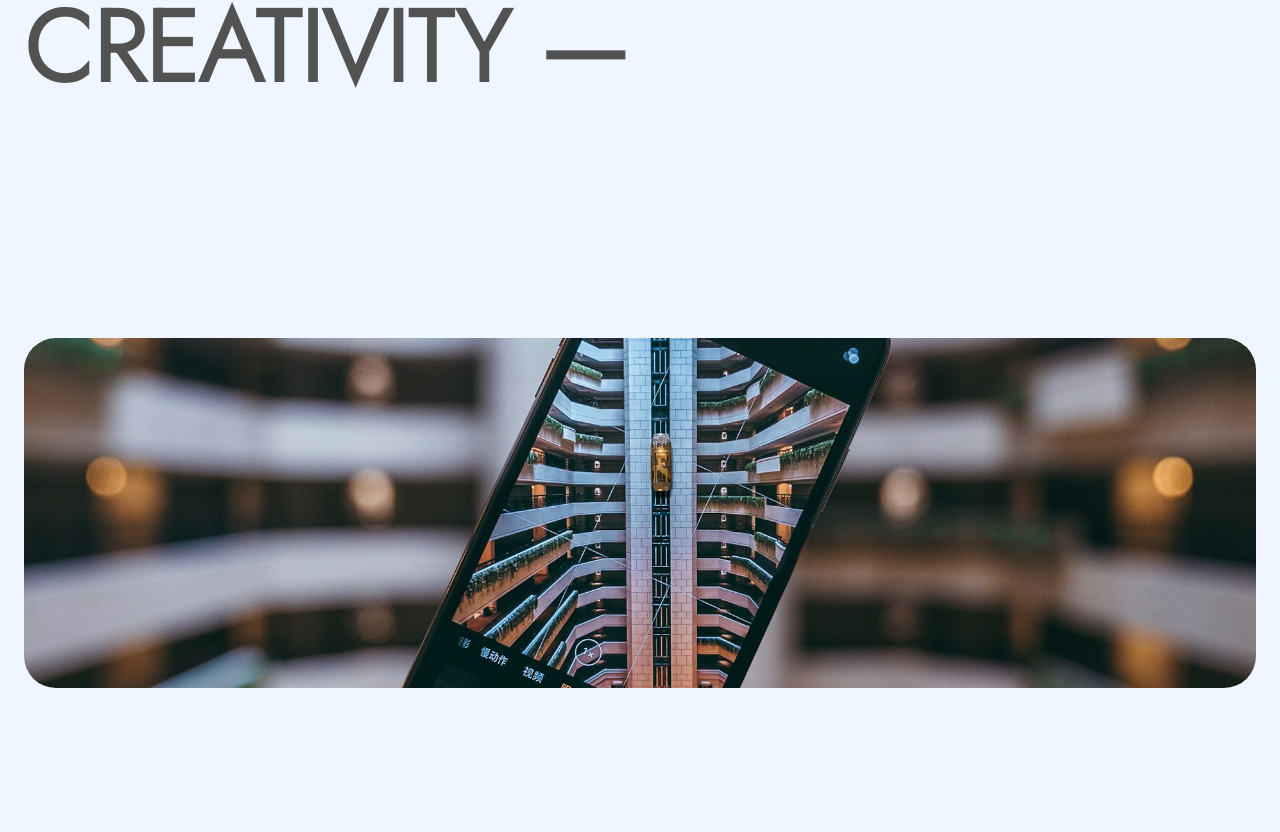
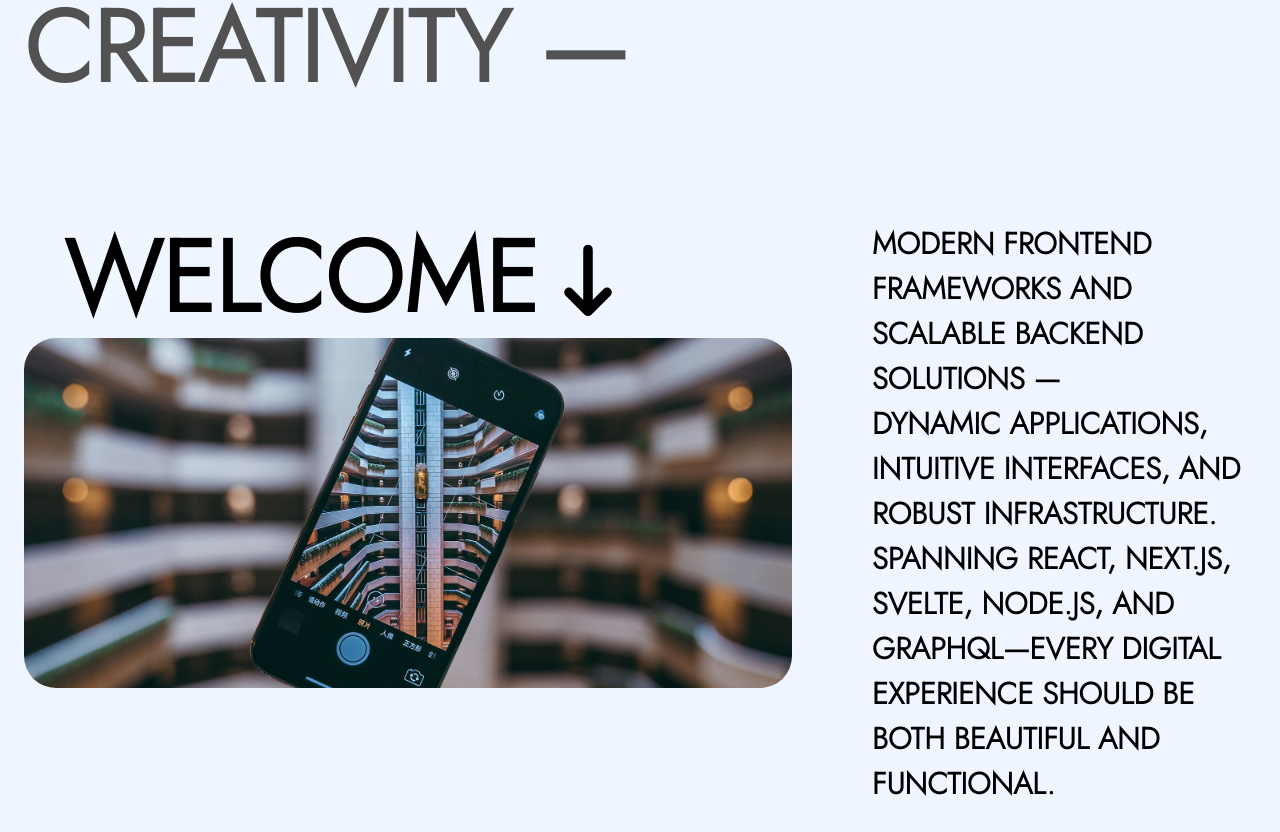
Before and after one commit to jlilienthal95/JLDevWorks, a SvelteKit app: page / in a window 1280 px wide. Shown: the part 1988-2820 px from the top of the page. Built offline with nearby package versions, Linux system fonts and the light colour scheme.

Commit message:
significant styling of section 3

```diff
--- a/package.json
+++ b/package.json
@@ -16,6 +16,7 @@
 	"devDependencies": {
 		"@eslint/compat": "^1.2.5",
 		"@eslint/js": "^9.18.0",
+		"@iconify-json/system-uicons": "^1.2.2",
 		"@sveltejs/adapter-auto": "^4.0.0",
 		"@sveltejs/kit": "^2.16.0",
 		"@sveltejs/vite-plugin-svelte": "^5.0.0",
--- a/src/app.css
+++ b/src/app.css
@@ -28,6 +28,20 @@ body {
   100% {transform: rotate(0deg);}
 }
 
+@keyframes spring-wiggle {
+  0% { transform: rotate(0deg); }
+  10% { transform: rotate(10deg); }
+  20% { transform: rotate(-8deg); }
+  30% { transform: rotate(6deg); }
+  40% { transform: rotate(-4deg); }
+  50% { transform: rotate(2deg); }
+  60% { transform: rotate(-1deg); }
+  70% { transform: rotate(0.5deg); }
+  80% { transform: rotate(-0.2deg); }
+  90% { transform: rotate(0.1deg); }
+  100% { transform: rotate(0deg); }
+}
+
 
 .animate-wiggle {
 animation: wiggle 0.5s infinite ease-in-out;
@@ -40,3 +54,7 @@ animation: wiggle 0.5s infinite ease-in-out;
 .animate-wiggle-twice {
   animation: wiggleSm 0.5s 2 ease-in-out;
 }
+
+.animate-spring {
+  animation:  spring-wiggle 0.5s 1 ease-in-out;
+}
--- a/src/routes/+page.svelte
+++ b/src/routes/+page.svelte
@@ -4,7 +4,7 @@
 
     const lgTextCont = "md:w-2/3 w-full"
     const lgTextClass = "text-[50px] sm:text-[60px] md:text-[75px] xl:text-[100px]"
-    const smTextClass = "text-[px] md:text-[38px] lg:text-[30px] xl:text-[38px]"
+    const smTextClass = "text-[30px] md:text-[38px] lg:text-[30px] xl:text-[38px]"
 
     let expanded = false;
 
@@ -66,7 +66,7 @@
             </div>
         </div>
         <div id="firstPhotoCont" class="flex">
-            <img class="object-contain rounded-4xl max-h-160 {$wiggle ? "animate-wiggle-twice" : ""}" src="/images/experiences.jpg" alt="Joshua Lilienthal | Fullstack Engineer"/>
+            <img class="object-contain rounded-4xl max-h-160 {$wiggle ? "animate-spring" : ""}" src="/images/experiences.jpg" alt="Joshua Lilienthal | Fullstack Engineer"/>
         </div>
     </div>
     <div id="intersectionCont" class="flex flex-1 lg:flex-row flex-col w-full gap-4">
@@ -81,7 +81,14 @@
             </div>
         </div>
     </div>
-    <div id="secondPhotoCont" class="flex flex-col w-full  md:h-[700px] h-[400px] justify-center lg:items-center gap-20">
+    <div id="secondPhotoCont" class="flex lg:flex-row flex-col w-full justify-end items-center gap-20">
+        <div class="relative flex lg:flex-2 md:h-[700px] h-[400px] items-center w-full">
+            <div class="absolute lg:top-10 top-4 lg:left-10 left-4">
+                <div class="flex flex-row + {lgTextClass} items-center">
+                    WELCOME
+                    <svg class="" xmlns="http://www.w3.org/2000/svg" width="1em" height="1em" viewBox="0 0 21 21" {...$$props}><path fill="none" stroke="currentColor" stroke-width="2" stroke-linecap="round" stroke-linejoin="round" d="m6.5 13.499l4 4.001l4-4.001m-4 4.001v-13"/></svg>
+                </div>
+            </div>
             <div
                 id="photoContainer"
                 class="relative overflow-hidden w-full transition-all duration-500 ease-in-out"
@@ -105,7 +112,10 @@
                 />
           </div>
         </div>
-    <div class={smTextClass}>
-          MODERN FRONTEND FRAMEWORKS AND SCALABLE BACKEND SOLUTIONS&nbsp;— I COLLABORATE WITH TEAMS TO BUILD DYNAMIC APPLICATIONS, INTUITIVE INTERFACES, AND ROBUST INFRASTRUCTURE. SPANNING REACT, NEXT.JS, SVELTE, NODE.JS, AND GRAPHQL—EVERY DIGITAL EXPERIENCE SHOULD BE BOTH BEAUTIFUL AND FUNCTIONAL.
+        <div class="flex-1">
+            <div class="text-[30px] md:text-[38px] lg:text-[30px] 2xl:text-[36px]">
+                  MODERN FRONTEND FRAMEWORKS AND SCALABLE BACKEND SOLUTIONS&nbsp;— <br> DYNAMIC APPLICATIONS, INTUITIVE INTERFACES, AND ROBUST INFRASTRUCTURE. SPANNING REACT, NEXT.JS, SVELTE, NODE.JS, AND GRAPHQL—EVERY DIGITAL EXPERIENCE SHOULD BE BOTH BEAUTIFUL AND FUNCTIONAL.
             </div>
         </div>
+    </div>
+</div>
```
Also changed, not shown: 2 other files (tests, documents, lock files or other folders). Lines whose indentation alone changed are shown as unchanged.
